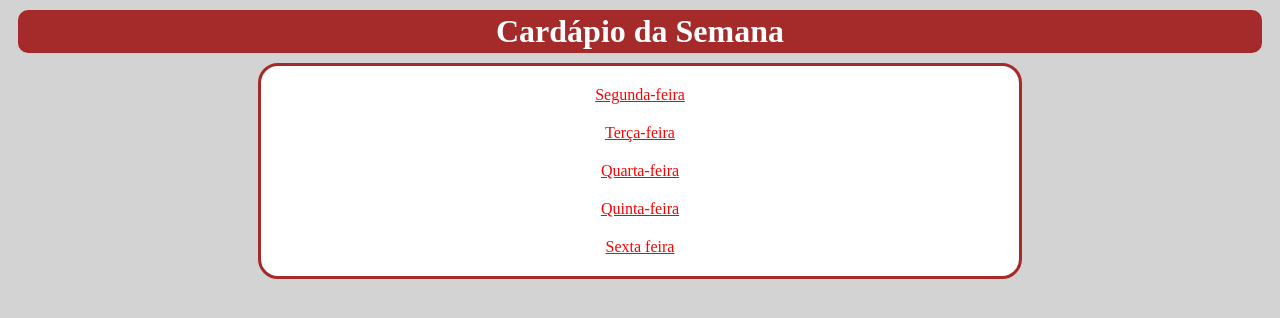
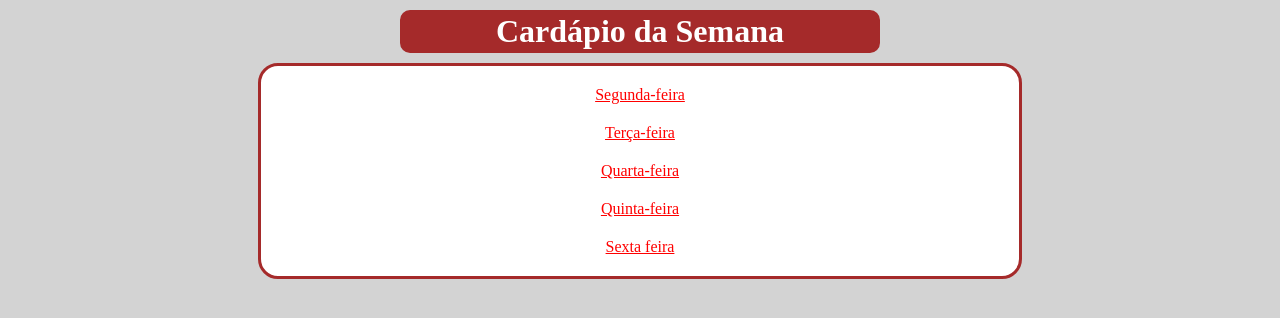
Before and after one commit to kauan271/Menu, a plain HTML site: page index.html in a window 1280 px wide. Drawn offline with Linux system fonts and the light colour scheme.

Commit message:
Update style.css

```diff
--- a/style.css
+++ b/style.css
@@ -43,10 +43,9 @@ li {
 
 .titulo {
     text-align: center;
-}
-
-.titulo-01 {
-    text-align: center;
+    box-sizing: border-box;
+    width: 500px;
+    margin: 0 auto;
 }
 
 .dias-semana {
```
